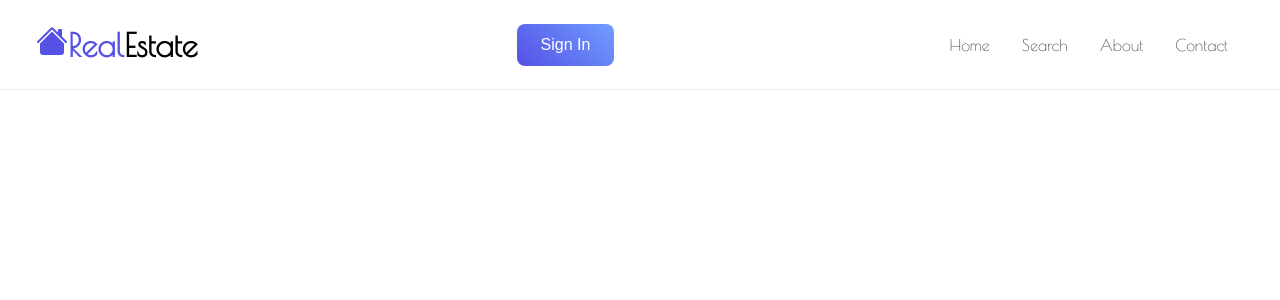
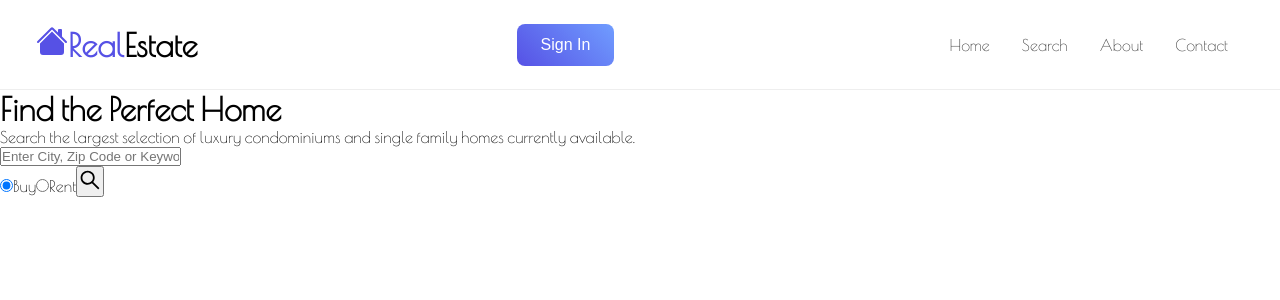
Before and after one commit to HeatherHerries/RealEstateApp, a React (Create React App) app: page / in a window 1280 px wide. Shown: the top 300 px of the page. Built offline with nearby package versions, Linux system fonts and the light colour scheme.

Commit message:
Added general contents of the Hero section

```diff
--- a/src/App.js
+++ b/src/App.js
@@ -1,10 +1,12 @@
 
-import Navbar from './Components/Navbar';
+import Navbar from './Components/Navbar/Navbar';
+import Hero from './Components/Hero/Hero'
 
 function App() {
   return (
     <div>
       <Navbar />
+      <Hero />
     </div>
   );
 }
--- /dev/null
+++ b/src/Components/Hero/Hero.js
@@ -0,0 +1,30 @@
+import React from 'react'
+import {AiOutlineSearch} from 'react-icons/ai'
+import './Hero.css'
+
+
+function Hero() {
+  return (
+    <div className='hero'>
+      <div className='content'>
+        <h1>Find the Perfect Home</h1>
+        <p className='search-text'>Search the largest selection of luxury condominiums and single family homes currently available.</p>
+        <form action="" className='search'>
+          <div>
+            <input type="text" placeholder='Enter City, Zip Code or Keyword' />
+            <div className='radio'>
+              <input type="radio" checked />
+              <label>Buy</label>
+              <input type="radio" />
+              <label>Rent</label>
+              <button type='submit'><AiOutlineSearch className='icon' /></button>
+            </div>
+          </div>
+        </form>
+      </div>
+
+    </div>
+  )
+}
+
+export default Hero
```
Also changed, not shown: src/Components/Hero/Hero.css (added), src/Components/Navbar/Navbar.css (renamed from src/Components/Navbar.css), src/Components/Navbar/Navbar.js (renamed from src/Components/Navbar.js).
